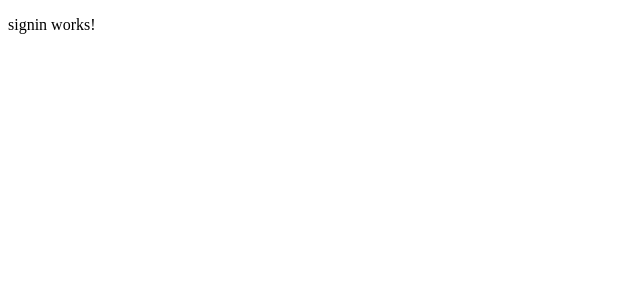
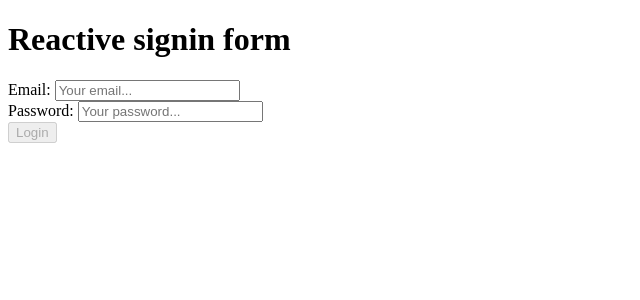
Before and after one commit to fcesc-code/fapac1, an Angular app: page /signin in a window 1280 px wide. Shown: the top 300 px of the page, without its empty margins (0-640 px from the left). Built offline with nearby package versions, Linux system fonts and the light colour scheme.

Commit message:
feature / created html view for form and included basic required fields

```diff
--- a/src/app/components/signin/signin.component.html
+++ b/src/app/components/signin/signin.component.html
@@ -1 +1,32 @@
-<p>signin works!</p>
+<div>
+  <h1>Reactive signin form</h1>
+  <form [formGroup]="signinForm" (ngSubmit)="checkSignin()">
+    <div>
+      <label for="email">Email: </label>
+      <input
+        type="email"
+        [formControl]="email"
+        placeholder="Your email..."
+      />
+      <span [hidden]="email.valid || email.pristine" style="color: red">
+        Email required
+      </span>
+    </div>
+    <div>
+      <label for="password">Password: </label>
+      <input
+        type="password"
+        [formControl]="password"
+        placeholder="Your password..."
+      />
+      <span [hidden]="password.valid || password.pristine" style="color: red">
+        Password required
+      </span>
+    </div>
+    <div>
+      <button type="submit" [disabled]="!signinForm.valid">
+        Login
+      </button>
+    </div>
+  </form>
+</div>
--- a/src/app/components/signin/signin.component.ts
+++ b/src/app/components/signin/signin.component.ts
@@ -1,15 +1,31 @@
-import { Component, OnInit } from '@angular/core';
+import { Component } from '@angular/core';
+import { FormBuilder, FormControl, FormGroup, Validators } from '@angular/forms';
+import { userDTO } from 'src/app/models/user.dto';
 
 @Component({
   selector: 'app-signin',
   templateUrl: './signin.component.html',
   styleUrls: ['./signin.component.sass']
 })
-export class SigninComponent implements OnInit {
+export class SigninComponent {
+  user: userDTO;
+  email: FormControl;
+  password: FormControl;
+  signinForm: FormGroup;
 
-  constructor() { }
+  constructor( private formbuilder: FormBuilder ) {
+    this.user = new userDTO('', '');
+    this.email = new FormControl( this.user.email, Validators.required );
+    this.password = new FormControl( this.user.password, Validators.required );
+    this.signinForm = this.formbuilder.group({
+      email: this.email,
+      password: this.password
+    })
+  }
 
-  ngOnInit(): void {
+  checkSignin(){
+    this.user.email = this.email.value;
+    this.user.password = this.password.value;
   }
 
 }
```
